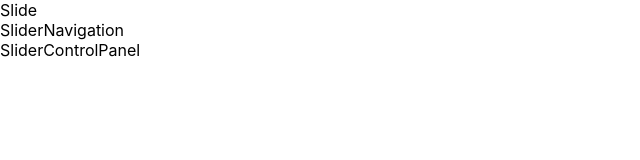
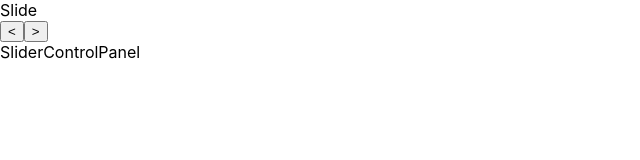
Before and after one commit to Denys-Fadieiev/slider, a React (Create React App) app: page / in a window 1280 px wide. Shown: the top 160 px of the page, without its empty margins (0-640 px from the left). Built offline with nearby package versions, Linux system fonts and the light colour scheme; the HTML template or start-up script is replaced by a standard one.

Commit message:
add SliderNavigation component

```diff
--- a/src/components/Slider/SliderNavigation/index.jsx
+++ b/src/components/Slider/SliderNavigation/index.jsx
@@ -1,9 +1,10 @@
 import React from 'react';
 
-const SliderNavigation = () => {
+const SliderNavigation = ({handleNextSlide, handlePrevSlide} ) => {
   return (
     <div>
-      SliderNavigation
+      <button onClick={() => handlePrevSlide()}>{'<'}</button>
+      <button onClick={() => handleNextSlide()}>{'>'}</button>
     </div>
   );
 }
--- a/src/components/Slider/index.jsx
+++ b/src/components/Slider/index.jsx
@@ -1,16 +1,32 @@
-import React from 'react';
-import Slide from './Slide';
-import SliderNavigation from './SliderNavigation';
-import SliderControlPanel from './SliderControlPanel';
+import React, { useState } from "react";
+import Slide from "./Slide";
+import SliderNavigation from "./SliderNavigation";
+import SliderControlPanel from "./SliderControlPanel";
 
-const Slider = () => {
-  return (
-    <article>
-      <Slide/>
-      <SliderNavigation/>
-      <SliderControlPanel/>
-    </article>
-  );
-}
+const Slider = ({ slides }) => {
+	const [currentSlide, setCurrentSlide] = useState(0);
+
+	const handleNextSlide = () =>
+    currentSlide < (slides.length - 1)
+    ? setCurrentSlide(currentSlide => currentSlide + 1)
+    : setCurrentSlide(currentSlide => 0);
+
+	const handlePrevSlide = () =>
+      currentSlide > 0
+			? setCurrentSlide(currentSlide => currentSlide - 1)
+			: setCurrentSlide(currentSlide => slides.length - 1);
+
+
+	return (
+		<article>
+			<Slide slide={slides[currentSlide]}/>
+			<SliderNavigation
+        handleNextSlide={handleNextSlide}
+        handlePrevSlide={handlePrevSlide}
+      />
+			<SliderControlPanel />
+		</article>
+	);
+};
 
 export default Slider;
```
